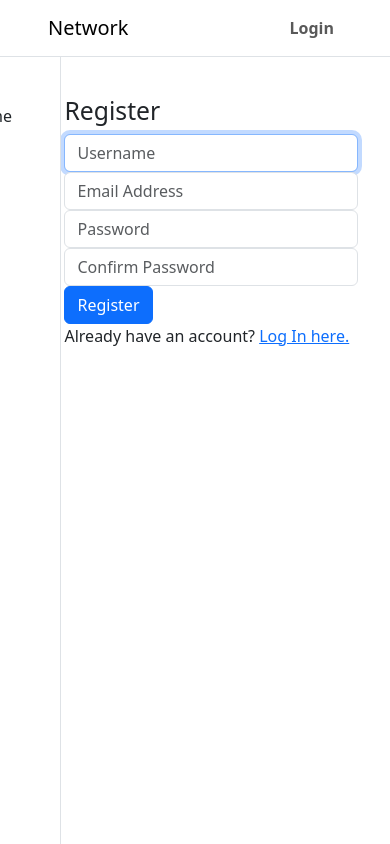
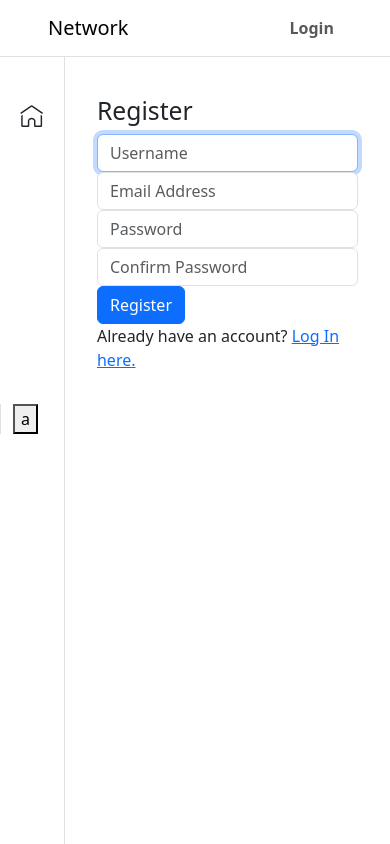
Before and after one commit to Virtual4087/CS50W-Network, a Django app: page /register in a window 390 px wide. Run offline with Django 3.2, Linux system fonts and the light colour scheme; some libraries are stand-ins or nearby versions.

Commit message:
add responsiveness

```diff
--- a/network/static/network/styles.css
+++ b/network/static/network/styles.css
@@ -7,19 +7,6 @@ body{
 .btn:active, .btn:focus{
     box-shadow: none;
     outline: none;
-}
-
-#edit_view{
-    position: fixed;
-    top: 0;
-    left: 0;
-    height: 100vh;
-    width: 100vw;
-    display: none;
-    justify-content: center;
-    align-items: center;
-    background-color: #000000a4;
-    z-index: 1;
 }
 
 .top-nav{
@@ -33,19 +20,14 @@ body{
     border-bottom: 1px solid #242C2E; */
 }
 
-.side-nav{
+.sidebar{
     height: 100%;
     position: fixed;
-    padding-right: 3rem;
     padding-top: 6rem;
-    z-index: 10;
-
-    /* border-right: 1px solid #242C2E; */
-}
-
-.sidebar{
     display: flex;
     justify-content: flex-end;
+    z-index: 10;
+    /* border-right: 1px solid #242C2E; */
 }
 
 .body{
@@ -101,11 +83,7 @@ body{
     border-radius: 1rem;
 }
 
-#put{
-    position: relative;
-}
-
-#lad{
+#menu{
     min-width: max-content;
     position: absolute;
     right: 50%;
@@ -114,6 +92,6 @@ body{
     z-index: 1;
 }
 
-#lad a:hover{
-    background-color: #979797;
+#menu a:hover{
+    background-color: #ececec;
 }
--- a/network/templates/network/layout.html
+++ b/network/templates/network/layout.html
@@ -11,8 +11,7 @@
     </head>
     <body class="container-fluid">
         <div class="row">
-            <div class="col p-0">
-                <nav class="top-nav navbar navbar-expand d-flex justify-content-between border-bottom ps-5 pe-5">
+            <nav class="col top-nav navbar navbar-expand d-flex justify-content-between border-bottom ps-5 pe-5">
                 <a class="navbar-brand" href="#">Network</a>
                 <ul class="navbar-nav">
                     {% if user.is_authenticated %}
@@ -26,45 +25,48 @@
                     {% endif %}
                 </ul>
             </nav>
-              </div>
+
         </div>
 
         <div class="row">
-            <div class="sidebar side-nav col-1 col-xl-3 border-end">
-                <ul class="navbar-nav">
+            <div class="sidebar col-2 col-md-1 col-xl-3 border-end justify-content-center justify-content-xl-end" style="min-width: max-content;">
+                <ul class="navbar-nav col-7 col-xl-4">
                     <li class="nav-item">
                         <a class="nav-link text-dark d-flex align-items-center" href="{% url 'index' %}">
-                            <svg rps="" fill="currentColor" height="20" icon-name="home-outline" viewBox="0 0 20 20" width="20" xmlns="http://www.w3.org/2000/svg">
+                            <svg rps="" fill="currentColor" height="25" icon-name="home-outline" viewBox="0 0 20 20" width="25" xmlns="http://www.w3.org/2000/svg">
                                 <path d="m17.71 8.549 1.244.832v8.523a1.05 1.05 0 0 1-1.052 1.046H12.73a.707.707 0 0 1-.708-.707v-4.507c0-.76-1.142-1.474-2.026-1.474-.884 0-2.026.714-2.026 1.474v4.507a.71.71 0 0 1-.703.707H2.098a1.046 1.046 0 0 1-1.052-1.043V9.381l1.244-.835v9.158h4.44v-3.968c0-1.533 1.758-2.72 3.27-2.72s3.27 1.187 3.27 2.72v3.968h4.44V8.549Zm2.04-1.784L10.646.655a1.12 1.12 0 0 0-1.28-.008L.25 6.765l.696 1.036L10 1.721l9.054 6.08.696-1.036Z"></path>
                             </svg>
-                            <span class="ps-2">Home</span>
+                            <span class="ps-2 d-none d-xl-block">Home</span>
                         </a>
                     </li>
                     {% if user.is_authenticated %}
                         <li class="nav-item">
-                            <a class="nav-link text-dark" href="{% url 'following' %}">
-                                <svg xmlns="http://www.w3.org/2000/svg" width="20" height="20" fill="currentColor" class="bi bi-people" viewBox="0 0 16 16">
+                            <a class="nav-link text-dark d-flex align-items-center" href="{% url 'following' %}">
+                                <svg xmlns="http://www.w3.org/2000/svg" width="25" height="25" fill="currentColor" class="bi bi-people" viewBox="0 0 16 16">
                                     <path d="M15 14s1 0 1-1-1-4-5-4-5 3-5 4 1 1 1 1h8Zm-7.978-1A.261.261 0 0 1 7 12.996c.001-.264.167-1.03.76-1.72C8.312 10.629 9.282 10 11 10c1.717 0 2.687.63 3.24 1.276.593.69.758 1.457.76 1.72l-.008.002a.274.274 0 0 1-.014.002H7.022ZM11 7a2 2 0 1 0 0-4 2 2 0 0 0 0 4Zm3-2a3 3 0 1 1-6 0 3 3 0 0 1 6 0ZM6.936 9.28a5.88 5.88 0 0 0-1.23-.247A7.35 7.35 0 0 0 5 9c-4 0-5 3-5 4 0 .667.333 1 1 1h4.216A2.238 2.238 0 0 1 5 13c0-1.01.377-2.042 1.09-2.904.243-.294.526-.569.846-.816ZM4.92 10A5.493 5.493 0 0 0 4 13H1c0-.26.164-1.03.76-1.724.545-.636 1.492-1.256 3.16-1.275ZM1.5 5.5a3 3 0 1 1 6 0 3 3 0 0 1-6 0Zm3-2a2 2 0 1 0 0 4 2 2 0 0 0 0-4Z"/>
                                 </svg>
-                                <span>Following</span>
+                                <span class="ps-2 d-none d-xl-block">Following</span>
                             </a>
                         </li>
                         <li class="nav-item">
-                            <a class="nav-link text-dark" href="{% url 'profile' user.username %}">
-                                <svg xmlns="http://www.w3.org/2000/svg" width="20" height="20" fill="currentColor" class="bi bi-person" viewBox="0 0 16 16">
+                            <a class="nav-link text-dark d-flex align-items-center" href="{% url 'profile' user.username %}">
+                                <svg xmlns="http://www.w3.org/2000/svg" width="25" height="25" fill="currentColor" class="bi bi-person" viewBox="0 0 16 16">
                                     <path d="M8 8a3 3 0 1 0 0-6 3 3 0 0 0 0 6Zm2-3a2 2 0 1 1-4 0 2 2 0 0 1 4 0Zm4 8c0 1-1 1-1 1H3s-1 0-1-1 1-4 6-4 6 3 6 4Zm-1-.004c-.001-.246-.154-.986-.832-1.664C11.516 10.68 10.289 10 8 10c-2.29 0-3.516.68-4.168 1.332-.678.678-.83 1.418-.832 1.664h10Z"/>
                                 </svg>
-                                <span id="currentUser">Profile</span></a>
+                                <span id="currentUser" class="ps-2 d-none d-xl-block">Profile</span>
+                            </a>
                         </li>
                     {% endif %}
                 </ul>
             </div>
-            <div class="col-1 col-xl-3"></div>
-            <div class=" body col-11 col-lg-9 col-xl-6">
+            <div class="col-2 col-md-1 col-xl-3" style="min-width: max-content;"></div>
+            <div class="body col-10 col-md-11 col-lg-9 col-xl-6">
                 {% block body %}
                 {% endblock %}
             </div>
-            <div class="col-0 col-lg-2 col-xl-3 featured border-start"></div>
+            <div class="col-0 col-lg-2 col-xl-3 featured border-start">
+                <button>a</button>
+            </div>
         </div>
     </body>
 </html>
```
Also changed, not shown: network/static/network/own_profile.js (+2 -9 lines), network/templates/network/profile.html (+25 -14 lines). Lines whose indentation alone changed are shown as unchanged.
